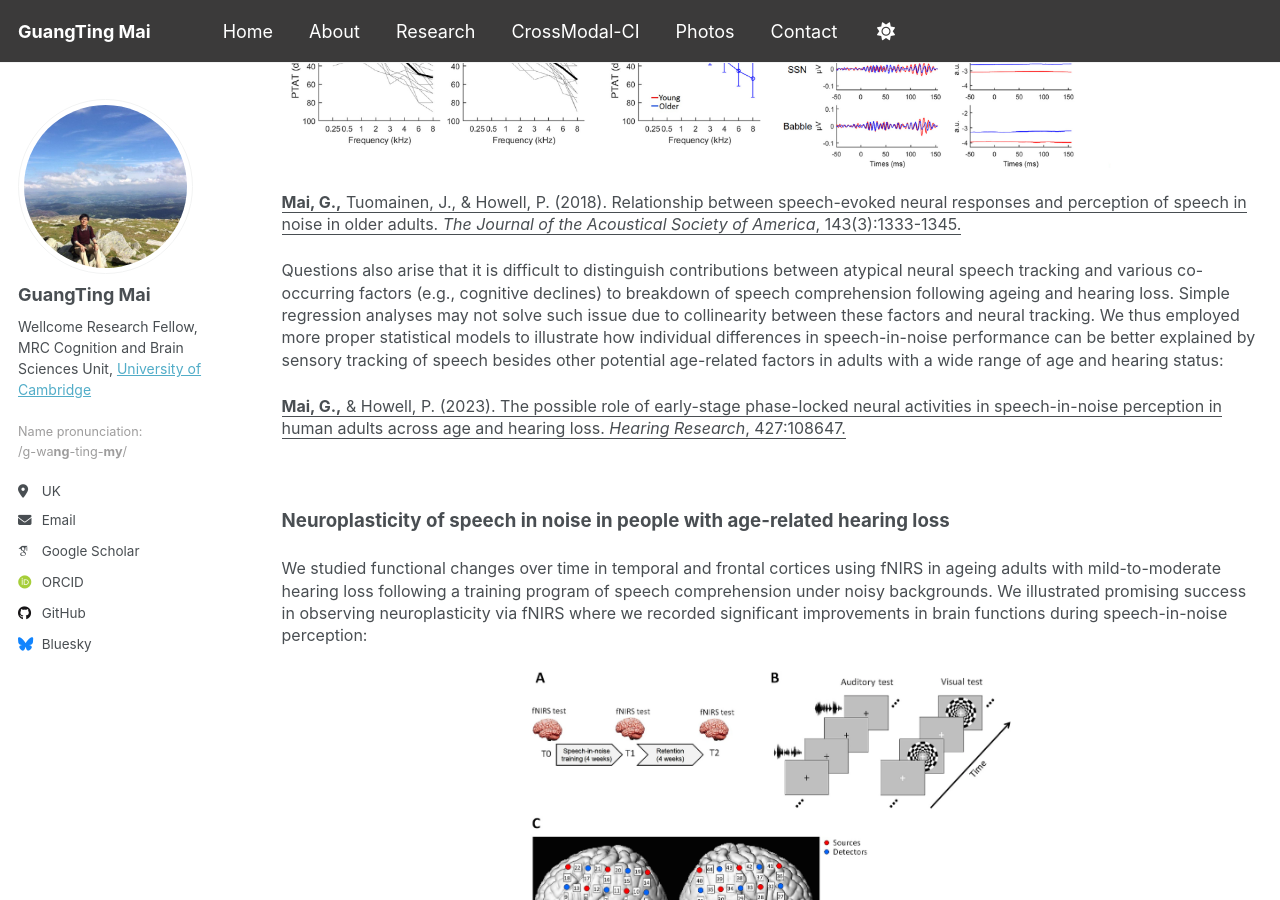
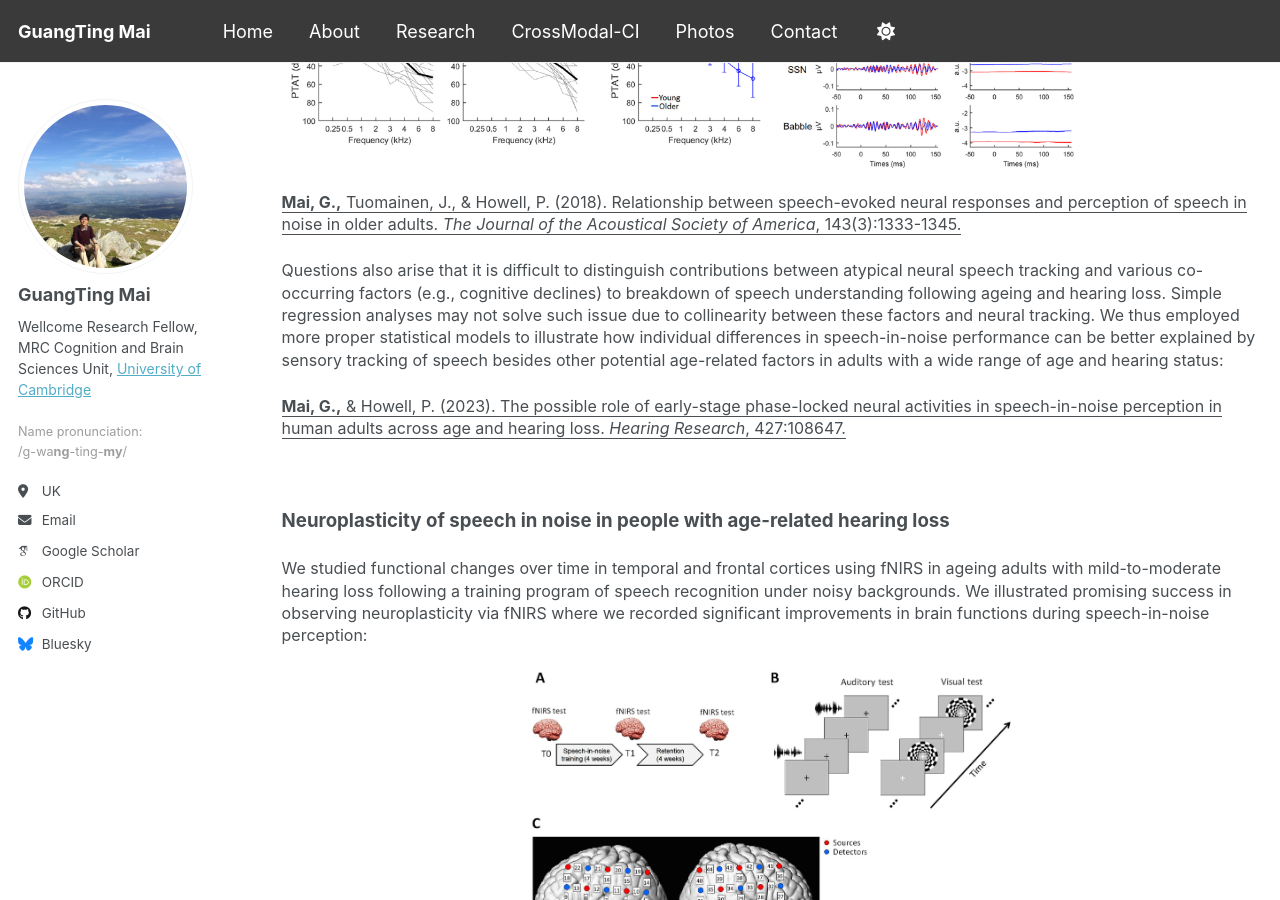
Before and after one commit to guangtingmai/guangtingmai.github.io, a Jekyll site: the page built from _pages/neuraltrack-hearingloss.html, in a window 1280 px wide and 900 px high, scrolled down 382 px. Built offline with Jekyll 4.4.1, drawn with Linux system fonts in a browser that asks for light colours; some web fonts are replaced.

Commit message:
Update neuraltrack-hearingloss.html

```diff
--- a/_pages/neuraltrack-hearingloss.html
+++ b/_pages/neuraltrack-hearingloss.html
@@ -18,7 +18,7 @@ author_profile: true
 </p>
 <p><span style="font-size: 12pt;line-height: 1.4;display: block;margin-bottom: 0.1vh"><a href="https://pubs.aip.org/asa/jasa/article-abstract/143/3/1333/609610/Relationship-between-speech-evoked-neural?redirectedFrom=fulltext" style="color:inherit; text-decoration:none;"><u><strong>Mai, G.,</strong> Tuomainen, J., & Howell, P. (2018). Relationship between speech-evoked neural responses and perception of speech in noise in older adults. <i>The Journal of the Acoustical Society of America</i>, 143(3):1333-1345.</u></a></span></p>
 <p><span style="font-size: 12pt;line-height: 1.4;display: block;margin-bottom: 0.1vh">Questions also arise that it is difficult to distinguish
-  contributions between atypical neural speech tracking and various co-occurring factors (e.g., cognitive declines) to breakdown of speech comprehension
+  contributions between atypical neural speech tracking and various co-occurring factors (e.g., cognitive declines) to breakdown of speech understanding
   following ageing and hearing loss. Simple regression analyses may not solve such issue due to collinearity between these factors and neural
   tracking. We thus employed more proper statistical models to illustrate how individual differences in speech-in-noise performance can be better
   explained by sensory tracking of speech besides other potential age-related factors in adults with a wide range of age and hearing status:</span></p>
@@ -26,7 +26,7 @@ author_profile: true
 <br>
 <p><span style="font-size: 14pt;line-height: 1.4;display: block;margin-bottom: 0.1vh"><strong>Neuroplasticity of speech in noise in people with age-related hearing loss</strong></span></p>
 <p><span style="font-size: 12pt;line-height: 1.4;display: block;margin-bottom: 0.1vh">We studied functional changes over time in temporal and
-  frontal cortices using fNIRS in ageing adults with mild-to-moderate hearing loss following a training program of speech comprehension under noisy
+  frontal cortices using fNIRS in ageing adults with mild-to-moderate hearing loss following a training program of speech recognition under noisy
   backgrounds. We illustrated promising success in observing neuroplasticity via fNIRS where we recorded significant improvements in brain
   functions during speech-in-noise perception:</span></p>
 <p align="center">
```
